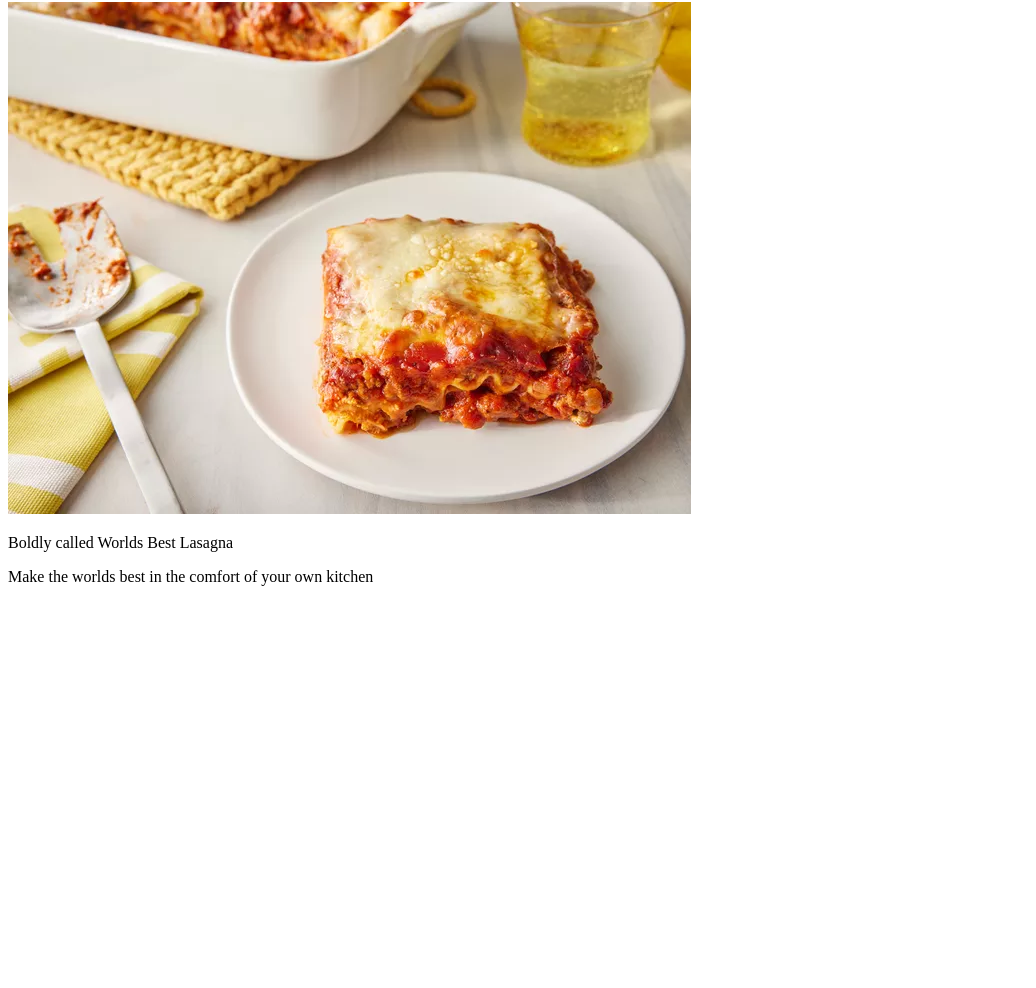
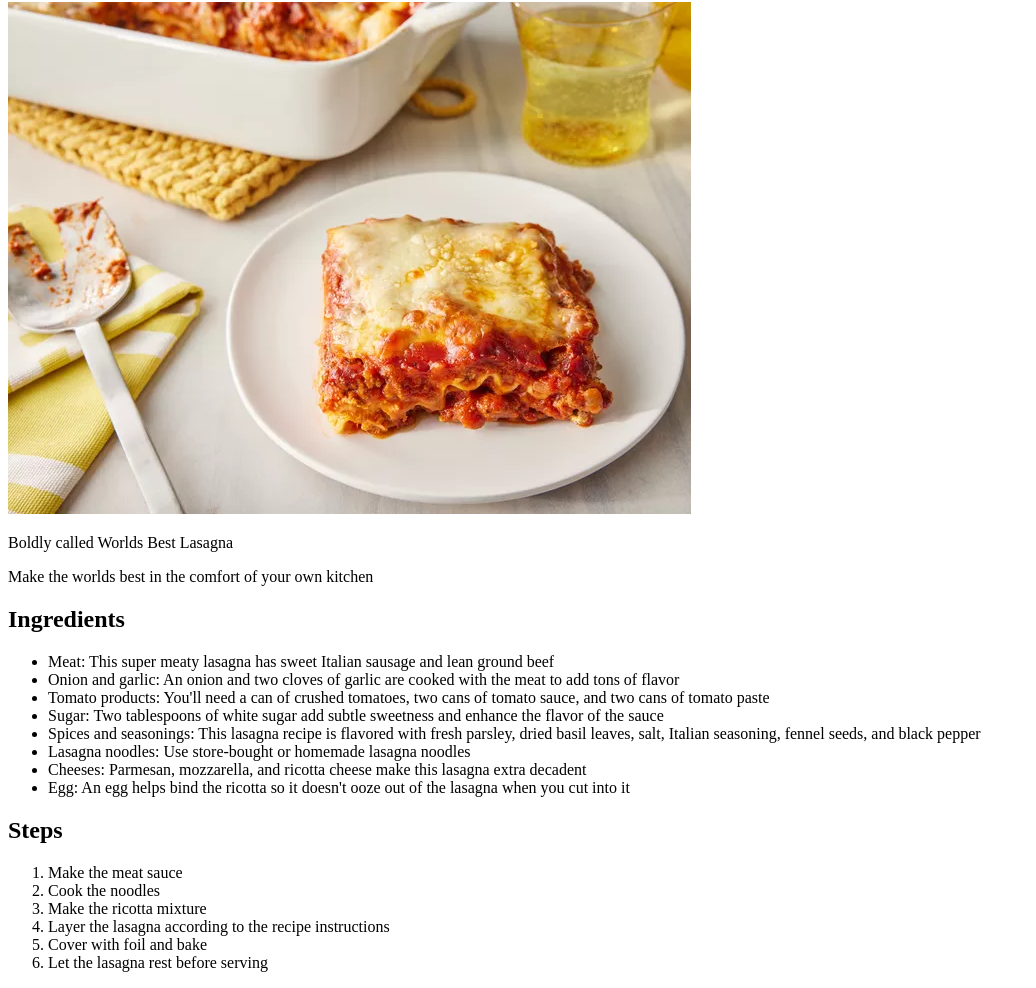
Before and after one commit to wegjr/odin-recipes, a plain HTML site: page recipes/lasagna.html in a window 1280 px wide. Shown: the part 78-1066 px from the top of the page, without its empty margins (0-1036 px from the left). Before the commit the page ends 800 px from the top, so only its background shows below. Drawn offline with Linux system fonts and the light colour scheme.

Commit message:
Lasagna page created
Lasagna menu, lasagna.html created in recipe

```diff
--- a/recipes/lasagna.html
+++ b/recipes/lasagna.html
@@ -10,5 +10,26 @@
   <img src="lasagna.webp" alt="Lasagna picture">
   <p>Boldly called Worlds Best Lasagna</p>
   <p>Make the worlds best in the comfort of your own kitchen</p>
+
+  <h2>Ingredients</h2>
+  <ul>
+    <li>Meat: This super meaty lasagna has sweet Italian sausage and lean ground beef</li>
+    <li>Onion and garlic: An onion and two cloves of garlic are cooked with the meat to add tons of flavor</li>
+    <li>Tomato products: You'll need a can of crushed tomatoes, two cans of tomato sauce, and two cans of tomato paste</li>
+    <li>Sugar: Two tablespoons of white sugar add subtle sweetness and enhance the flavor of the sauce</li>
+    <li>Spices and seasonings: This lasagna recipe is flavored with fresh parsley, dried basil leaves, salt, Italian seasoning, fennel seeds, and black pepper</li>
+    <li>Lasagna noodles: Use store-bought or homemade lasagna noodles</li>
+    <li>Cheeses: Parmesan, mozzarella, and ricotta cheese make this lasagna extra decadent</li>
+    <li>Egg: An egg helps bind the ricotta so it doesn't ooze out of the lasagna when you cut into it</li>
+  </ul>
+  <h2>Steps</h2>
+  <ol>
+    <li>Make the meat sauce</li>
+    <li>Cook the noodles</li>
+    <li>Make the ricotta mixture</li>
+    <li>Layer the lasagna according to the recipe instructions</li>
+    <li>Cover with foil and bake</li>
+    <li>Let the lasagna rest before serving</li>
+  </ol>
 </body>
 </html>
```
